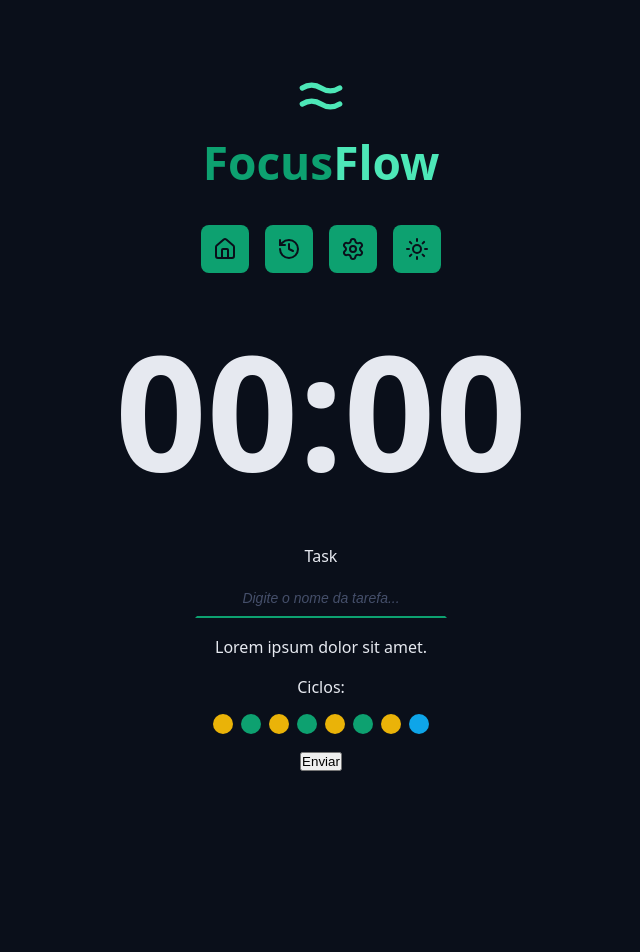
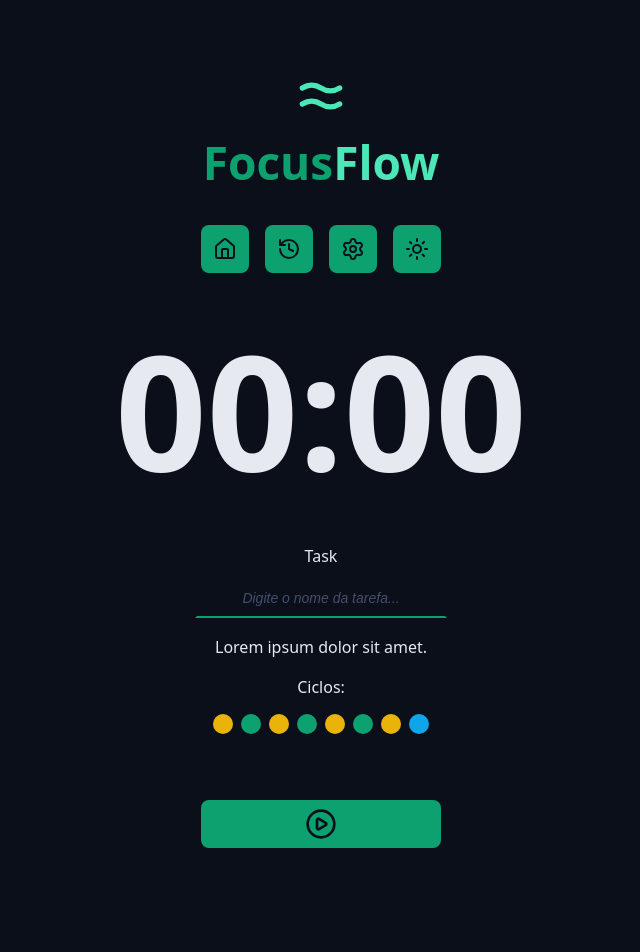
Before and after one commit to Lourenco-Braga/focus-flow, a React (Vite) app: page / in a window 1280 px wide. Shown: the top 952 px of the page, without its empty margins (319-959 px from the left). Before the commit the page ends 803 px from the top, so only its background shows below. Built offline with nearby package versions, Linux system fonts and the light colour scheme.

Commit message:
Button Component

```diff
--- a/src/App.tsx
+++ b/src/App.tsx
@@ -6,6 +6,8 @@
 import { Countdown } from "./components/Countdown";
 import { DefaultInput } from "./components/DefaultInput";
 import { Cycles } from "./components/Cycles";
+import { DefaultButton } from "./components/DefaultButton";
+import { PlayCircle, StopCircle } from "lucide-react";
 
 export function App() {
   return (
@@ -35,7 +37,8 @@
           </div>
 
           <div className="formRow">
-            <button>Enviar</button>
+            <DefaultButton icon={<PlayCircle/>} color="green" />
+            <DefaultButton icon={<StopCircle/>} color="red" />
           </div>
         </form>
       </Container>
--- /dev/null
+++ b/src/components/DefaultButton/index.tsx
@@ -0,0 +1,16 @@
+import styles from "./styles.module.css";
+
+type DefaultButtonProps = {
+  icon: React.ReactNode;
+  color?: "green" | "red";
+} & React.ComponentProps<"button">;
+
+export function DefaultButton({ icon, color = "green", ...props }: DefaultButtonProps) {
+  return (
+    <>
+      <button className={`${styles.button} ${styles[color]}`} {...props}>
+        {icon}
+      </button>
+    </>
+  );
+}
--- /dev/null
+++ b/src/components/DefaultButton/styles.module.css
@@ -0,0 +1,33 @@
+.button {
+    border: none;
+    background: var(--primary);
+    color: var(--text-over-primary);
+    display: flex;
+    align-items: center;
+    justify-content: center;
+    min-width: 24rem;
+    padding: 0.8rem;
+    border-radius: 0.8rem;
+    margin: 4.8rem 0;
+    cursor: pointer;
+    transition: all 0.1s ease-in-out;
+}
+
+.button svg {
+    width: 3.2rem;
+    height: 3.2rem;
+}
+
+.button:hover {
+    filter: brightness(80%);
+}
+
+.green {
+    background: var(--primary);
+    color: var(--text-over-primary);
+}
+
+.red {
+    background: var(--error);
+    color: var(--text-over-error);
+}
```
